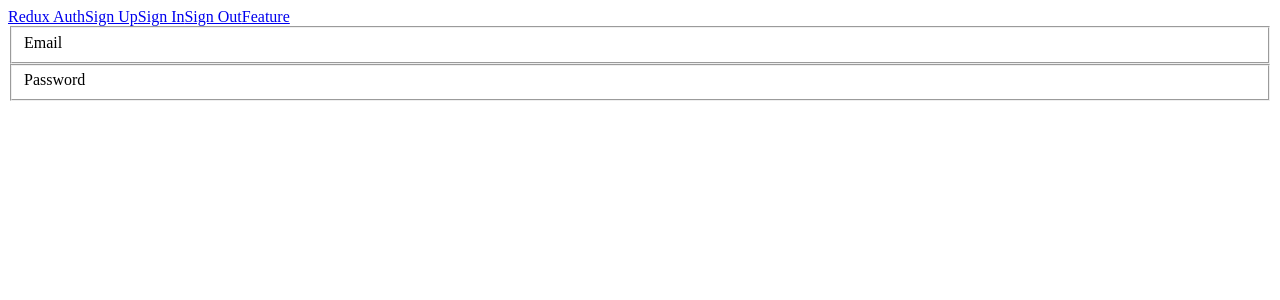
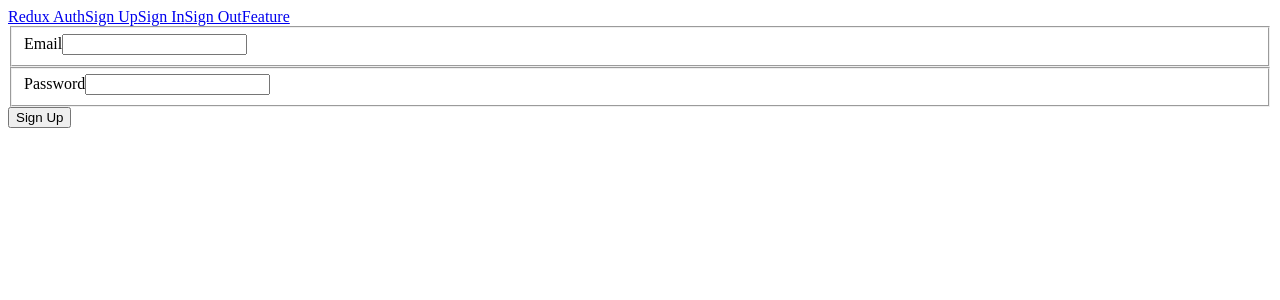
Before and after one commit to is3388/simple_auth, a React (Create React App) app in the folder client/: page /signup in a window 1280 px wide. Shown: the top 300 px of the page. Built offline with nearby package versions, Linux system fonts and the light colour scheme.

Commit message:
Added reducers, redux-form for Signup component and wire it up with redux store in index.js

```diff
--- a/client/src/components/auth/Signup.js
+++ b/client/src/components/auth/Signup.js
@@ -1,20 +1,28 @@
 import React from 'react'
+import { reduxForm, Field } from 'redux-form'
 
-const Signup = () => {
+// handleSubmit comes with redux-form to handle that operation and formProps from whatever input values which are email and password
+const Signup = ({handleSubmit}) => {
+    const onSubmitHandler = (formProps) => {
+        console.log(formProps)
+    }
     return (
-        <form>
+        <form onSubmit={handleSubmit(onSubmitHandler)}>
             <fieldset>
                 <label>
                     Email
                 </label>
+                <Field name='email' type='text' component='input' autoComplete='none'/>
             </fieldset>
             <fieldset>
                 <label>
                     Password
                 </label>
+                <Field name='password' type='password' component='input' autoComplete='none'/>
             </fieldset>
+            <button>Sign Up</button>
         </form>
     )
 }
 
-export default Signup
+export default reduxForm({ form: 'signup' })(Signup)
--- a/client/src/index.js
+++ b/client/src/index.js
@@ -4,12 +4,18 @@ import App from './components/App'
 import Welcome from './components/Welcome'
 import Signup from './components/auth/Signup'
 import { BrowserRouter, Routes, Route } from 'react-router-dom'
+import { createStore } from 'redux'
+import { Provider } from 'react-redux'
+import reducers from './reducers'
 
 ReactDOM.render(
+<Provider store={createStore(reducers, {})}>
 <BrowserRouter>
-    <App />
+    <App>
         <Routes>
             <Route path='/' exact element={<Welcome/>} />
             <Route path='/signup' element={<Signup/>} />
         </Routes>
-</BrowserRouter>, document.querySelector('#root'))
+    </App>
+</BrowserRouter>
+</Provider>, document.querySelector('#root'))
--- /dev/null
+++ b/client/src/reducers/authReducer.js
@@ -0,0 +1,10 @@
+// authenticated as it is tied to JWT to determine if user is signed in
+// errorMessage is not empty if sign in with invalid email/password or sign up with email already exists
+const INITIAL_STATE = { authenticated: '',
+                        errorMessage: ''}
+
+const authReducer = (state=INITIAL_STATE, action) => {
+    return state
+}
+
+export default authReducer
--- /dev/null
+++ b/client/src/reducers/index.js
@@ -0,0 +1,8 @@
+import { combineReducers } from 'redux'
+import { reducer as formReducer } from 'redux-form'
+import authReducer from './authReducer'
+
+export default combineReducers ({
+    auth: authReducer,
+    form: formReducer
+})
```
